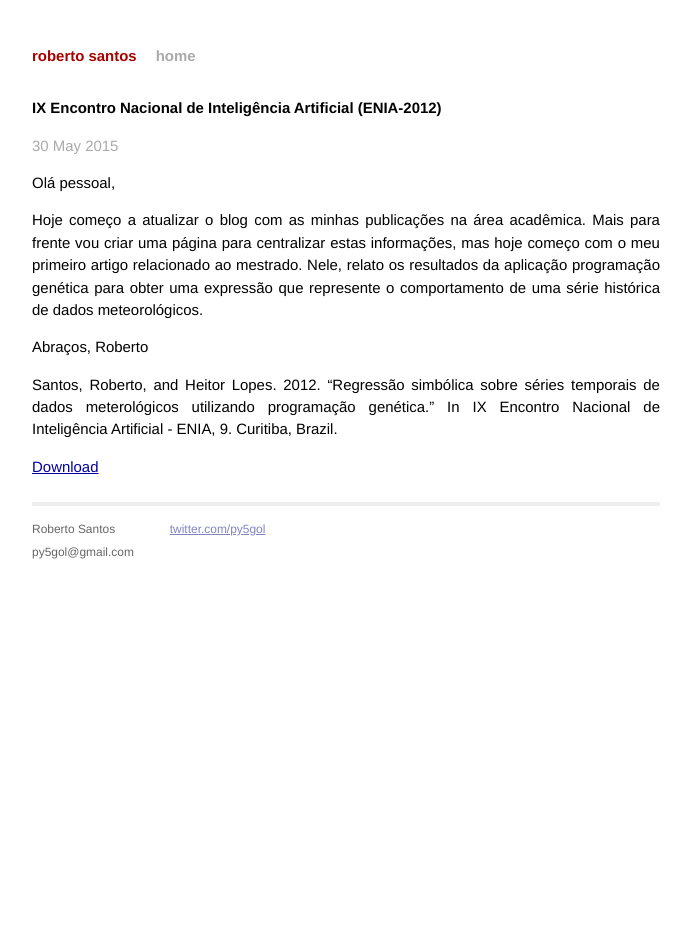
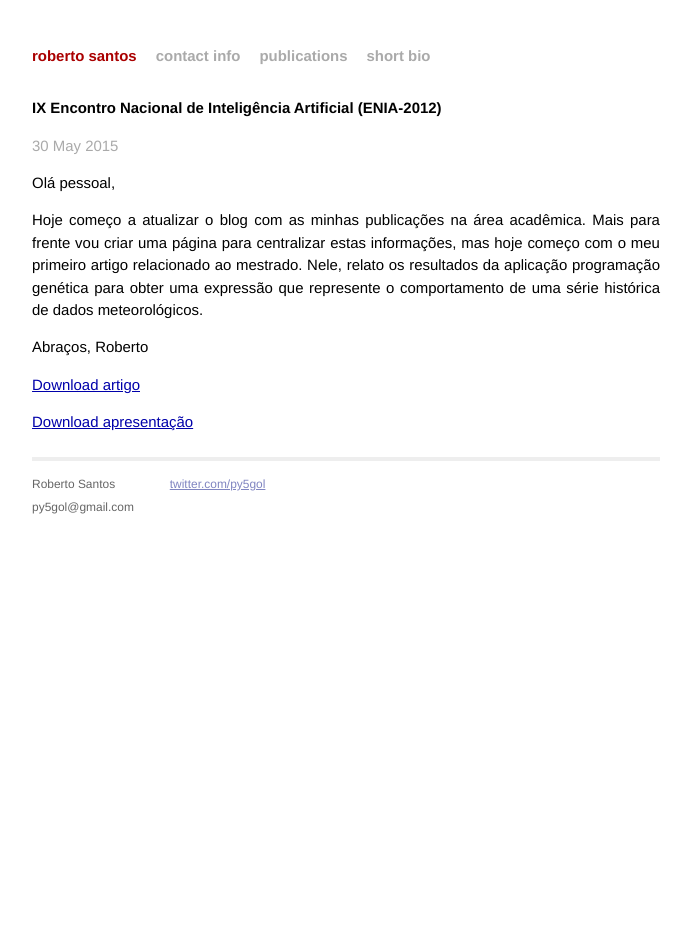
Before and after one commit to py5gol/py5gol.github.io, a Jekyll site: the page built from _posts/2015-05-20-encontro-nacional-de-inteligencia-artificial-2012.markdown, in a window 1280 px wide. Shown: the whole page, without its empty margins (294-985 px from the left). Built offline with Jekyll 4.4.1, drawn with Linux system fonts in a browser that asks for light colours; Markdown is read by kramdown in place of the engine named in the settings.

Commit message:
Inclusao de shortbio e publications.

```diff
--- a/_layouts/default.html
+++ b/_layouts/default.html
@@ -18,7 +18,11 @@
         <div class="site">
           <div class="header">
             <h1 class="title"><a href="/">{{ site.name }}</a></h1>
-            <a class="extra" href="/">home</a>
+            <a class="extra" href="/contactinfo.html">contact info</a>
+            <a class="extra" href="/publications.html">publications</a>
+            <a class="extra" href="/shortbio.html">short bio</a>
+
+            <!--<a class="extra" href="/research.html">research</a>-->
           </div>
 
           {{ content }}
--- a/_posts/2015-05-20-encontro-nacional-de-inteligencia-artificial-2012.markdown
+++ b/_posts/2015-05-20-encontro-nacional-de-inteligencia-artificial-2012.markdown
@@ -12,6 +12,6 @@ Hoje começo a atualizar o blog com as minhas publicações na área acadêmica.
 Abraços,
 Roberto
 
-Santos, Roberto, and Heitor Lopes. 2012. “Regressão simbólica sobre séries temporais de dados meterológicos utilizando programação genética.” In IX Encontro Nacional de Inteligência Artificial - ENIA, 9. Curitiba, Brazil.
+[Download artigo]({{ site.url }}/downloads/105871_2.pdf)
 
-[Download]({{ site.url }}/downloads/105871_2.pdf)
+[Download apresenta&ccedil;&atilde;o]({{ site.url }}/downloads/enia_roberto_santos.pdf)
```
Also changed, not shown: contactinfo.html (added, +17 -0 lines), publications.html (added, +11 -0 lines), shortbio.html (added, +16 -0 lines), downloads/IMG_8135.jpg (added), 1 other file.
